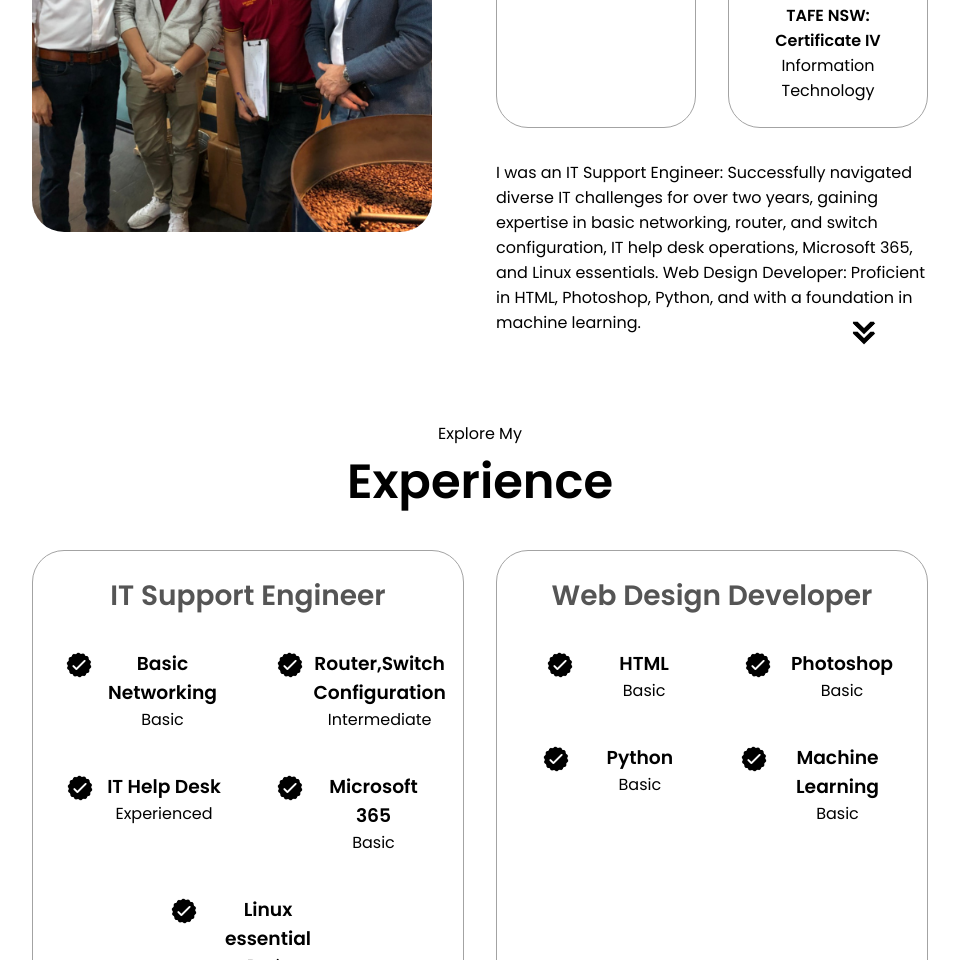
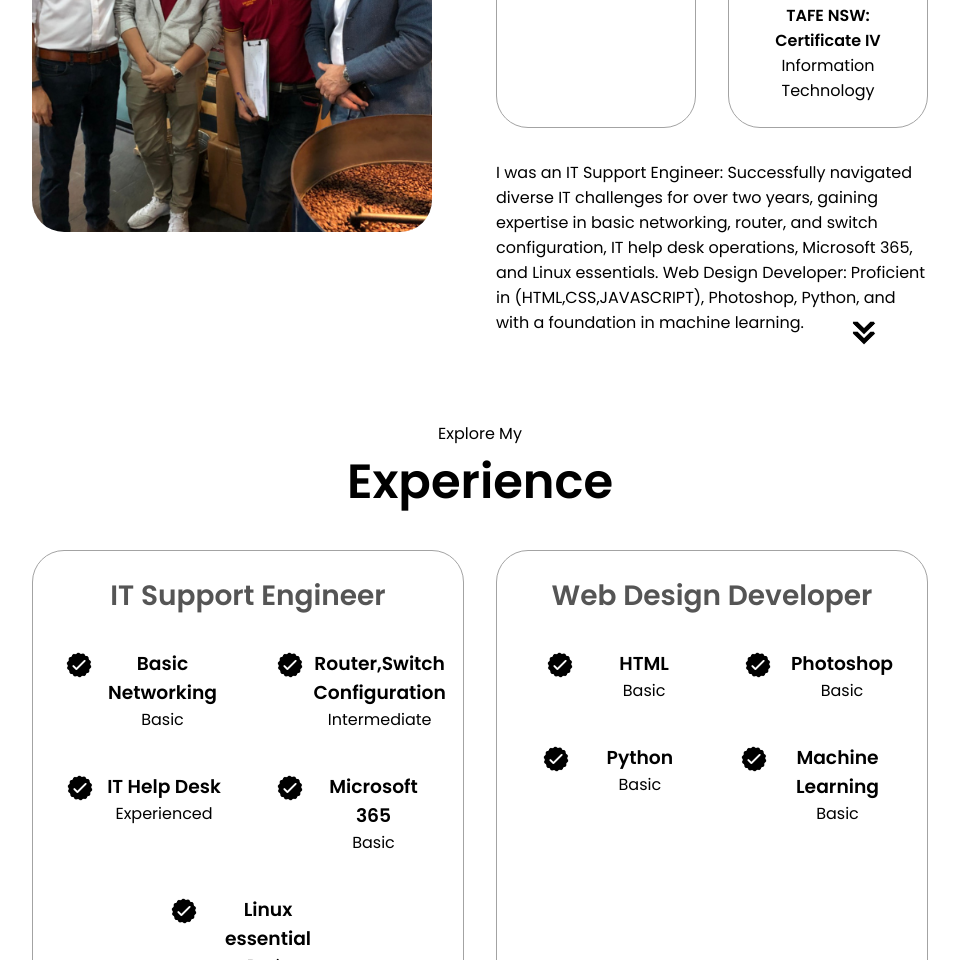
Before and after one commit to noniesatan/html_css_portfolio, a plain HTML site: page index.html in a window 1280 px wide. Shown: the part 1283-2243 px from the top of the page, without its empty margins (160-1119 px from the left). Drawn offline with Linux system fonts and the light colour scheme.

Commit message:
Update v2 24Nov23

```diff
--- a/index.html
+++ b/index.html
@@ -105,7 +105,7 @@
                         I was an IT Support Engineer: Successfully navigated diverse
                         IT challenges for over two years, gaining expertise in basic networking, router, and switch configuration, IT help desk operations, Microsoft 365, and Linux essentials.
 
-Web Design Developer: Proficient in HTML, Photoshop, Python, and with a foundation in machine learning.</p>
+Web Design Developer: Proficient in (HTML,CSS,JAVASCRIPT), Photoshop, Python, and with a foundation in machine learning.</p>
 
                     </div>
                 </div>
```
